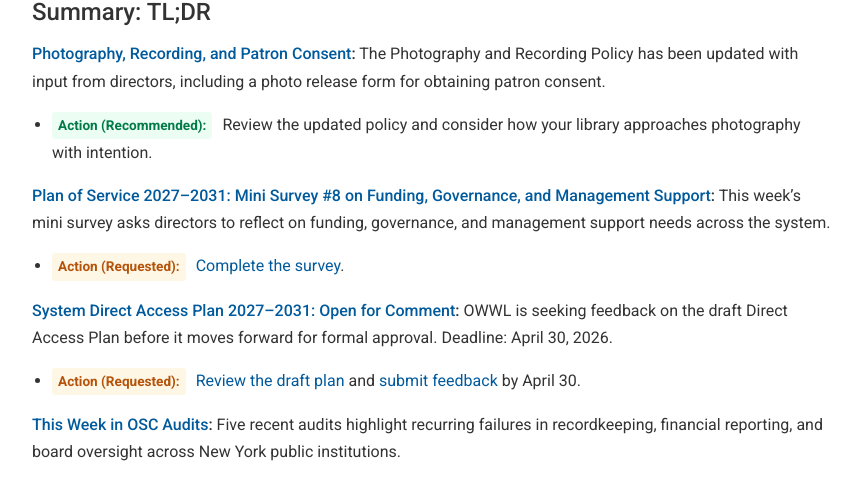
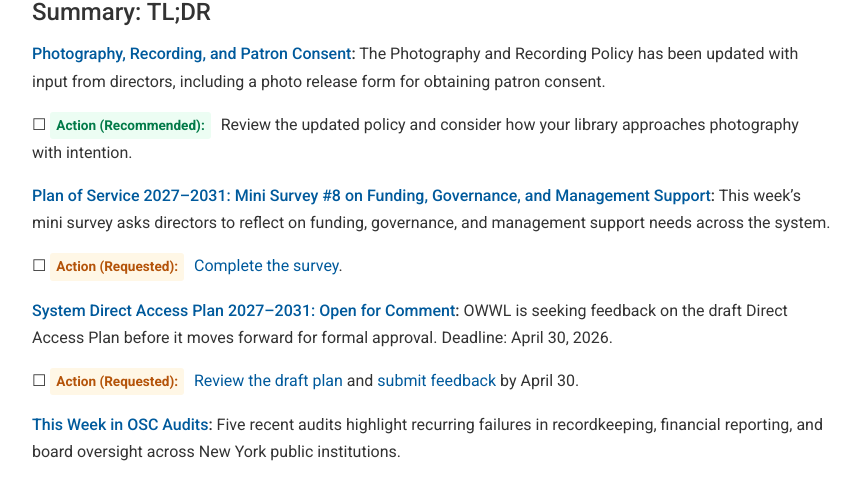
Before and after one commit to OWWL-Library-System/briefing, a Jekyll site: the page built from director/2026-04-14.md, in a window 1280 px wide. Shown: the part 257-741 px from the top of the page, without its empty margins (208-1070 px from the left). Built offline with Jekyll 4.4.1, drawn with Linux system fonts in a browser that asks for light colours.

Commit message:
Update default.html

```diff
--- a/_layouts/default.html
+++ b/_layouts/default.html
@@ -124,6 +124,15 @@
       background-color: #f1f5f9;
       color: #334155;
     }
+    /* Checkboxes in TLDR lists */
+    .tldr ul {
+      list-style: none;
+      margin-left: 0;
+      padding-left: 0;
+    }
+    .tldr ul li::before {
+      content: '☐ ';
+    }
   </style>
 </head>
 <body>
```
